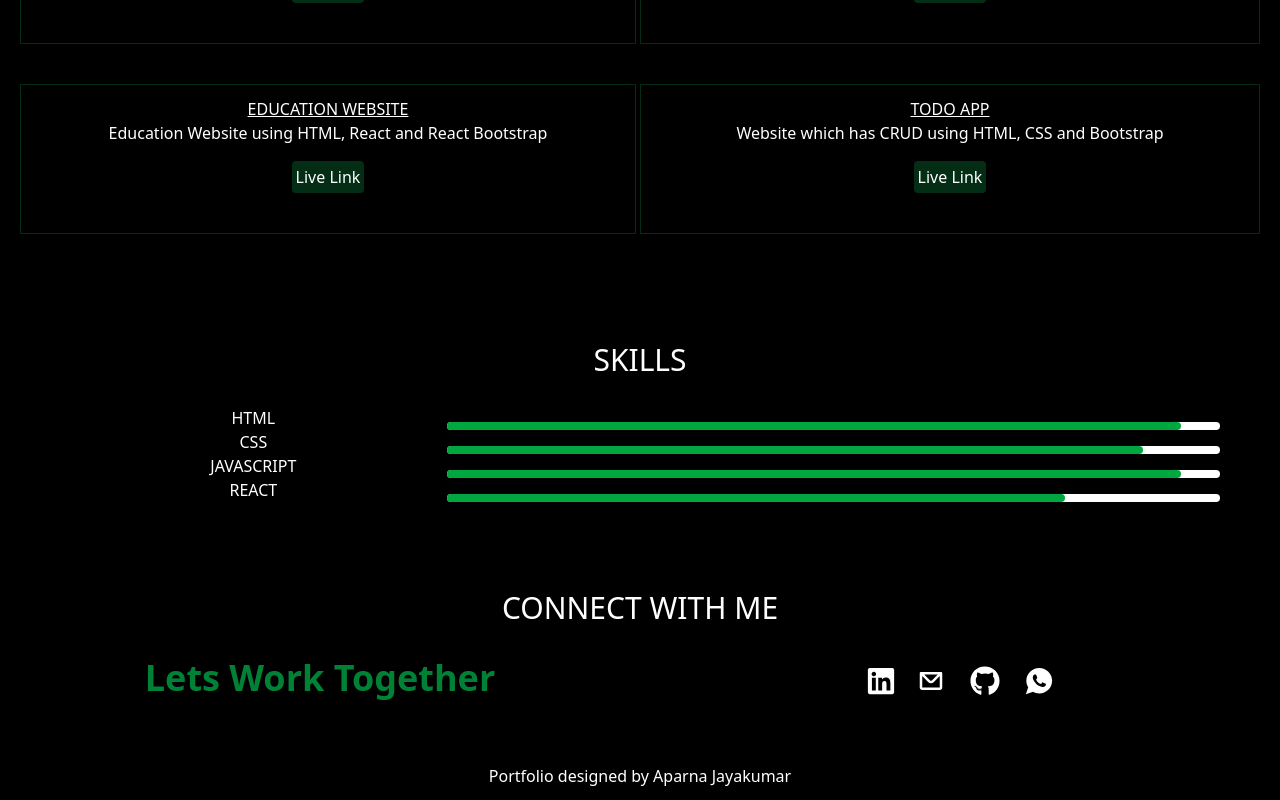
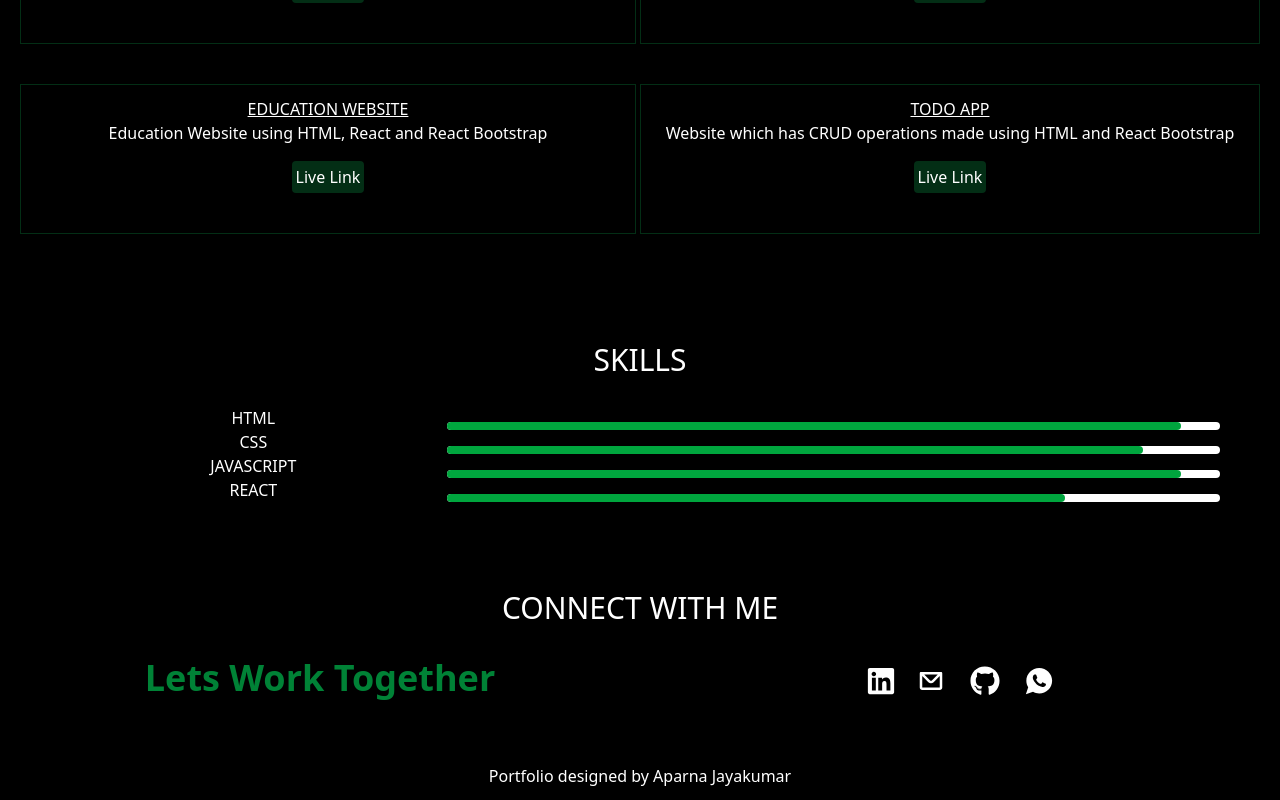
Before and after one commit to Aparnajkumar/Portfolion, a React (Vite) app: page / in a window 1280 px wide. Shown: the part 1020-1820 px from the top of the page. Built offline with nearby package versions, Linux system fonts and the light colour scheme.

Commit message:
Portfolionew

```diff
--- a/src/App.jsx
+++ b/src/App.jsx
@@ -75,7 +75,7 @@ function App() {
             </div>
             <div className="shadow border border-green-950 text-center p-3" style={{ height: "150px" }}>
               <u className=''>TODO APP</u>
-              <p> Website which has CRUD using HTML, CSS and Bootstrap</p>
+              <p> Website which has CRUD operations made using HTML and React Bootstrap</p>
               <button className='bg-green-950 p-1 rounded m-4'><a href='https://todofrontend-omega-six.vercel.app/'>Live Link</a></button>
             </div>
           </div>
```
